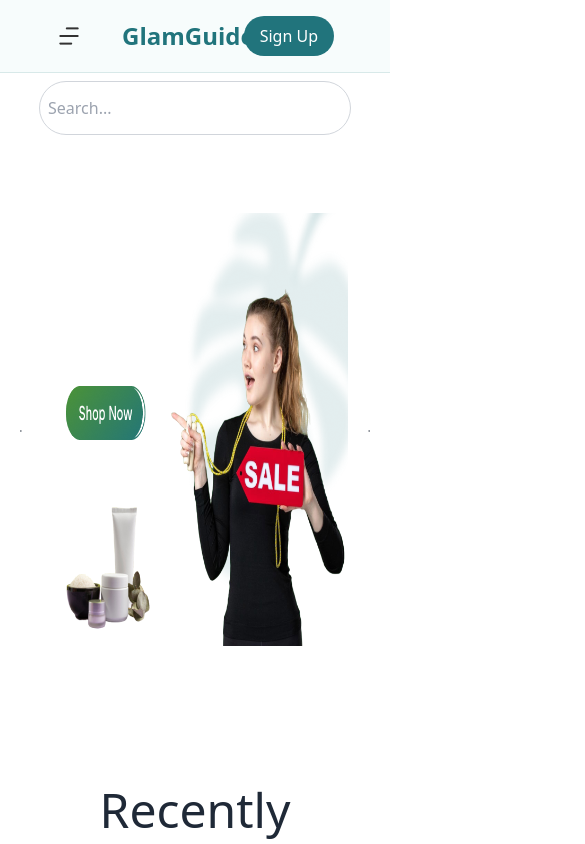
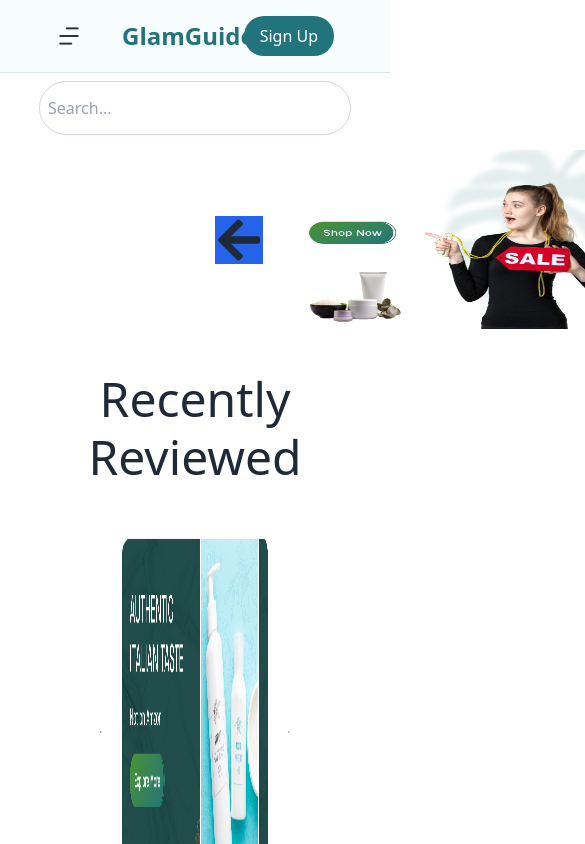
Before and after one commit to mahtobhola431/internShipLandingpage, a React (Create React App) app: page / in a window 390 px wide. Shown: the top 844 px of the page, 585 px wide, since content can reach past the window. Built offline with nearby package versions, Linux system fonts and the light colour scheme.

Commit message:
make the herobanner responsive

```diff
--- a/src/components/HeroBanner.js
+++ b/src/components/HeroBanner.js
@@ -9,49 +9,69 @@ const HeroBanner = () => {
   const scrollRef = useRef(null);
 
   const scroll = (direction) => {
-    const scrollAmount = direction === "left" ? -577 : 577;
-    scrollRef.current.scrollBy({ left: scrollAmount, behavior: "smooth" });
+    const scrollAmount = scrollRef.current.clientWidth * 1;
+    const scrollValue = direction === "left" ? -scrollAmount : scrollAmount;
+    scrollRef.current.scrollBy({ left: scrollValue, behavior: "smooth" });
   };
 
   return (
-
-    <div className="relative overflow-hidden flex justify-center items-center m-x-10 ">
+    <>
+      <div className="relative overflow-x-hidden justify-center items-center m-x-10 w-[1640px] mx-[140px] hidden md:flex ">
+        <div className="flex items-center ">
           <FaArrowLeft
-        className="cursor-pointer  mx-5"
+            className="cursor-pointer mx-5 text-2xl "
             onClick={() => scroll("left")}
           />
 
           <div
             ref={scrollRef}
-        className="flex overflow-x-hidden scrollbar-hide py-2 gap-x-10 my-[85px]"
+            className="flex overflow-x-auto scrollbar-hide py-2 gap-x-5 my-10 snap-x snap-mandatory w-full"
           >
             <img
               src={photo_1}
               alt="Banner 1"
-          className="w-[577px] h-[435px] rounded-[20px_0_0_0] cursor-pointer"
+              className=" w-[577px] h-auto rounded-lg cursor-pointer snap-start"
             />
             <img
               src={photo_2}
               alt="Banner 2"
-          className="w-[577px] h-[435px] rounded-[20px_0_0_0] cursor-pointer"
+              className=" w-[577px] h-auto rounded-lg cursor-pointer snap-start"
             />
             <img
               src={photo_3}
               alt="Banner 3"
-          className="w-[577px] h-[435px] rounded-[20px_0_0_0] cursor-pointer"
+              className=" sm:w-[577px] h-auto rounded-lg cursor-pointer snap-start"
             />
             <img
               src={photo_4}
               alt="Banner 4"
-          className="w-[577px] h-[435px] rounded-[20px_0_0_0] cursor-pointer"
+              className=" w-[577px] h-auto rounded-lg cursor-pointer snap-start"
             />
           </div>
 
           <FaArrowRight
-        className="cursor-pointer mx-5"
+            className="cursor-pointer mx-5 text-2xl "
             onClick={() => scroll("right")}
           />
         </div>
+      </div>
+
+      <div className="w-[900px] md:hidden mt-[150px]">
+        <div className="relative flex justify-center items-center mx-4">
+          <div className="flex mx-10  items-center ">
+            <FaArrowLeft className="cursor-pointer mx-5 text-5xl bg-blue-600" />
+
+            <img
+              src={photo_1}
+              alt="Banner 1"
+              className="w-[335px]  h-[180px] rounded-lg cursor-pointer"
+            />
+
+            <FaArrowRight className="cursor-pointer mx-5 text-5xl bg-blue-600 " />
+          </div>
+        </div>
+      </div>
+    </>
   );
 };
 
--- a/src/components/Navbar.js
+++ b/src/components/Navbar.js
@@ -14,7 +14,10 @@ const Navbar = () => {
 
   return (
     <div>
-      <nav className="w-[1920px] h-[104px] bg-[#F7FCFC] border-b border-[#D8E9E9] opacity-100 justify-between items-center px-6 hidden md:flex ">
+
+         <nav className="w-[1920px] h-[104px] bg-[#F7FCFC] border-b border-[#D8E9E9] opacity-100 justify-between items-center px-6  hidden md:flex">
+
+
         <div className="flex items-center">
           <h1 className="text-2xl font-bold text-[#21747C] pl-[140px]">
             GlamGuide
@@ -46,7 +49,8 @@ const Navbar = () => {
         </div>
       </nav>
 
-      <nav className="w-full bg-[#F7FCFC] border-b border-[#D8E9E9] flex justify-between items-center p-4 md:hidden">
+
+        <nav className="w-full bg-[#F7FCFC] border-b border-[#D8E9E9] flex justify-between overflow-x-hidden items-center p-4 md:hidden">
         <div className="flex items-center w-1/2 gap-10">
           <img
             src={menu_button}
@@ -65,6 +69,13 @@ const Navbar = () => {
           </Link>
         </div>
       </nav>
+
+
+     <div className="hidden md:block">
+      <DropdownMenu/>
+
+     </div>
+
 
       <div className="md:hidden text-center">
         <input
```
Lines whose indentation alone changed are shown as unchanged.
